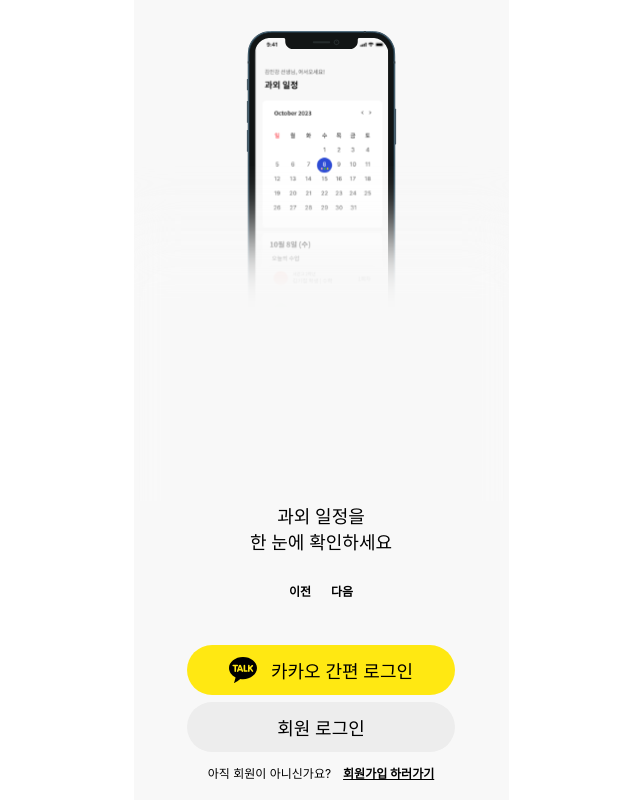
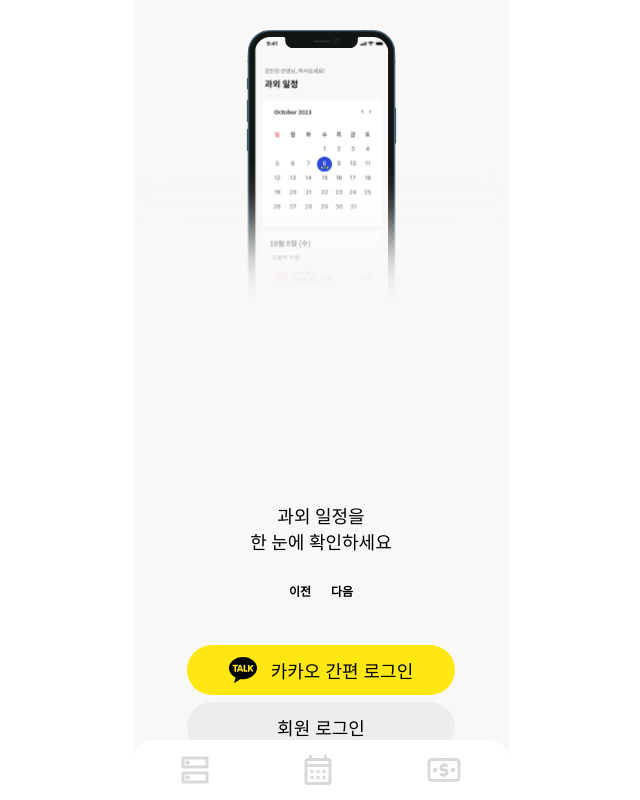
Before and after one commit to LIKELION-TUPLE/CLIENT, a Next.js app: page / in a window 1280 px wide. Shown: the whole page, without its empty margins (319-959 px from the left). Built offline with nearby package versions, Linux system fonts and the light colour scheme.

Commit message:
[ feat ] : 캘린더 페이지 컴포넌트 작업

```diff
--- a/components/common/Layout.tsx
+++ b/components/common/Layout.tsx
@@ -3,7 +3,6 @@ import styled from 'styled-components';
 import Footer from './Footer';
 import Header from './Header';
 import theme from '@src/styles/theme';
-
 interface LayoutProps {
   children: React.ReactNode;
   noFooter?: boolean;
--- a/next.config.js
+++ b/next.config.js
@@ -9,6 +9,10 @@ const nextConfig = {
 
     return config;
   },
+  swcMinify: true,
+  compiler: {
+    styledComponents: true,
+  },
   reactStrictMode: true,
 };
 
--- a/pages/_app.tsx
+++ b/pages/_app.tsx
@@ -4,20 +4,24 @@ import { QueryClient, QueryClientProvider } from '@tanstack/react-query';
 import { RecoilRoot } from 'recoil';
 import GlobalStyle from '@src/styles/globalStyle';
 import theme from '@src/styles/theme';
-import '../public/fonts/style.css';
-
+import Layout from 'components/common/Layout';
 import React from 'react';
 import 'components/calendar/Calendar.css';
-
+import '../public/fonts/font.css';
+// import { Noto_Sans_KR } from 'next/font/google';
+// const notoSansKr = Noto_Sans_KR({ weight: ['400', '500', '700'], subsets: ['latin'] });
 function MyApp({ Component, pageProps }: AppProps) {
   const [queryClient] = React.useState(() => new QueryClient());
-
   return (
     <QueryClientProvider client={queryClient}>
       <RecoilRoot>
         <ThemeProvider theme={theme}>
           <GlobalStyle />
-          <Component {...pageProps} />
+          <Layout>
+            {/* <main className={notoSansKr.className}> */}
+            <Component {...pageProps} />
+            {/* </main> */}
+          </Layout>
         </ThemeProvider>
       </RecoilRoot>
     </QueryClientProvider>
--- /dev/null
+++ b/public/fonts/font.css
@@ -0,0 +1 @@
+@import url(http://fonts.googleapis.com/earlyaccess/notosanskr.css);
--- a/public/fonts/style.css
+++ /dev/null
@@ -1,5 +0,0 @@
-@font-face {
-    font-family: 'Noto Sans KR';
-    src: url('https://fonts.googleapis.com/css2?family=Noto+Sans+KR:wght@400;500;700&display=swap');
-    font-style: normal;
-}
--- a/src/styles/globalStyle.ts
+++ b/src/styles/globalStyle.ts
@@ -1,6 +1,5 @@
 import { createGlobalStyle } from 'styled-components';
 import reset from 'styled-reset';
-
 const GlobalStyle = createGlobalStyle`
   ${reset};
 
@@ -24,16 +23,12 @@ const GlobalStyle = createGlobalStyle`
     box-sizing: border-box;
     padding: 0;
     margin: 0;
+
     }
 
 
   ul, ol {
   list-style: none;
-  }
-
-  body, button {
-    font-family: -apple-system, BlinkMacSystemFont, Segoe UI, Roboto, Oxygen, Ubuntu, Cantarell, Fira Sans, Droid Sans,
-    Helvetica Neue, sans-serif;
   }
 
   button {
--- a/src/styles/theme.ts
+++ b/src/styles/theme.ts
@@ -1,5 +1,3 @@
-import { DefaultTheme } from 'styled-components';
-
 const colors = {
   mainColor: '#2354D4',
   backgroundColor: '#F8F8F8',
@@ -19,9 +17,10 @@ interface FontProps {
   lineHeight?: string;
   letterSpacing?: number;
 }
+
 function FONT({ weight, size, lineHeight, letterSpacing }: FontProps): string {
   return `
-      font-family: 'Noto Sans KR', sans-serif;
+     font-family: 'Noto Sans KR', sans-serif;
       font-weight: ${weight};
       font-style: normal;
       font-size: ${size}rem;
```
Also changed, not shown: .babelrc (deleted).
